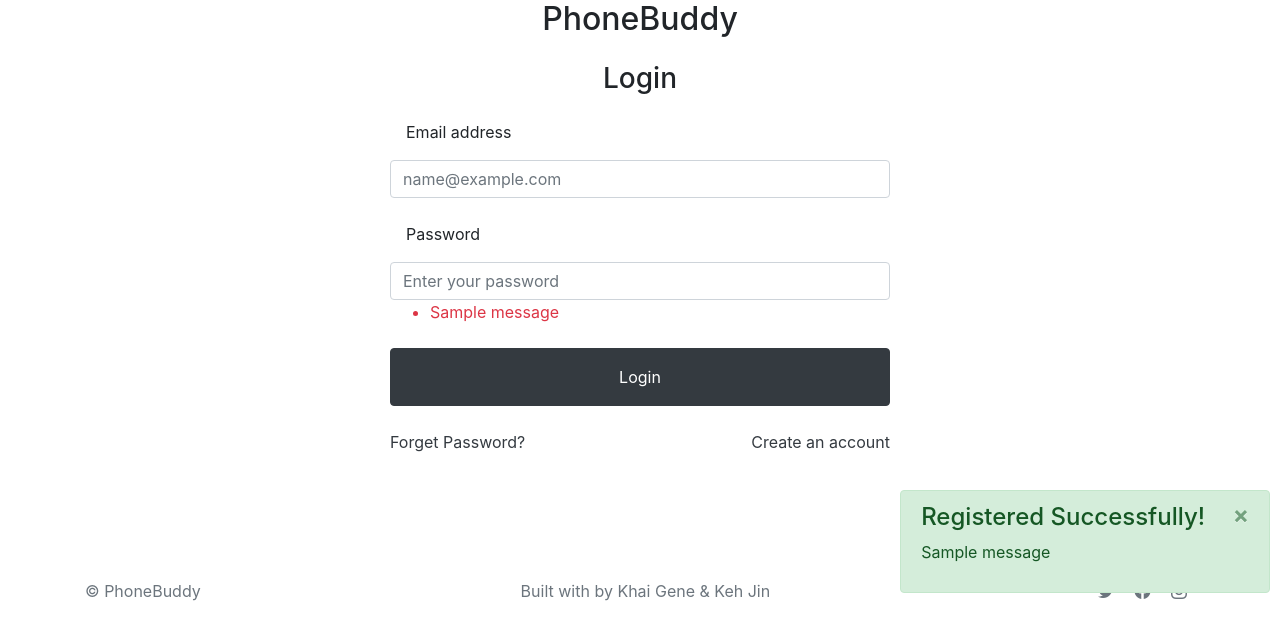
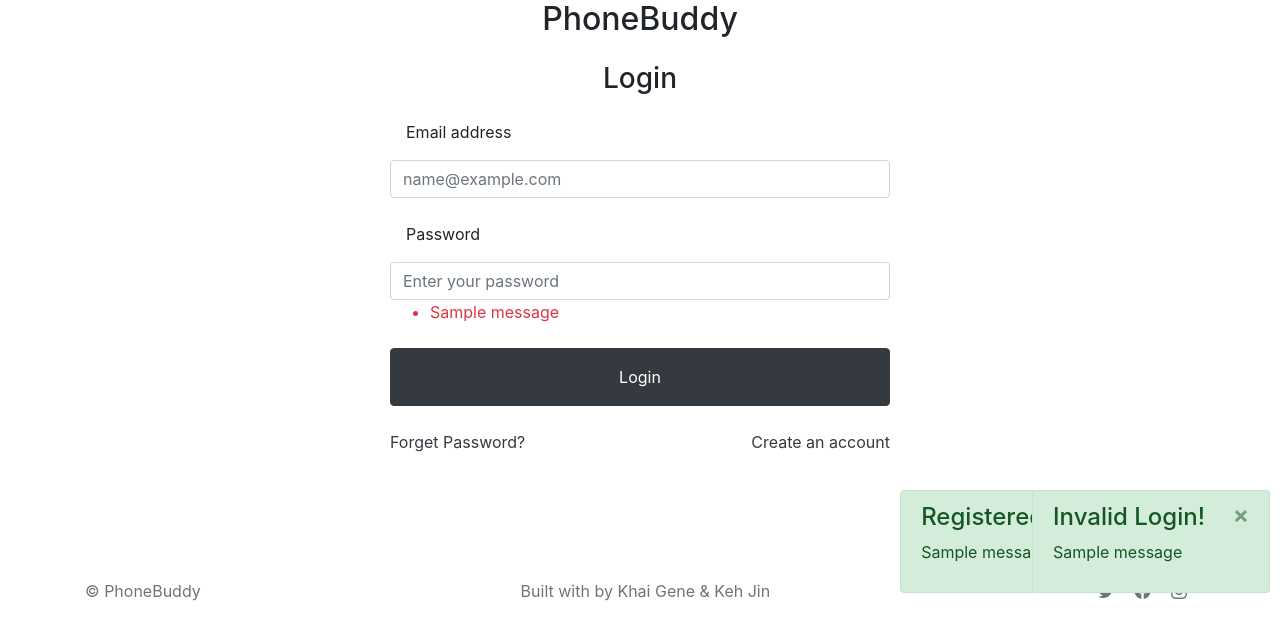
Before and after one commit to FallenHamster/PhoneBuddy, a Flask app: page /login in a window 1280 px wide. Shown: the part 181-800 px from the top of the page. Run offline with Flask 2, Linux system fonts and the light colour scheme; tables that the repository leaves empty hold one stand-in row (values such as "Sample post"); one stand-in notice (Sample message) is shown; some libraries are stand-ins or nearby versions.

Commit message:
Created Invalid Login Message

```diff
--- a/Command.txt
+++ b/Command.txt
@@ -16,7 +16,7 @@ pip install flask_login
 
 To Do:
 Insert smartphone record
+Favourite page
 
 To Fix:
-homepage - footer
-smartphone - footer(when no result)
+Filter By
--- a/app.py
+++ b/app.py
@@ -105,14 +105,19 @@ def smartphone():
 
 @app.route('/smartphonedetail/<int:id>',methods = ['GET','POST'])
 def smartphonedetail(id):
-    smartphone = get_smartphone(id)
-    session['smartphoneid'] = id
-    conn = get_db_connection()
-    reviews = conn.execute('SELECT * FROM Review WHERE smartphoneID = ?',(id,)).fetchall()
-    users = conn.execute('SELECT User.first_name,User.last_name FROM User INNER JOIN Review ON User.id = Review.userID AND Review.smartphoneID = ?',(id,)).fetchall()
-    conn.close()
-    data = zip(reviews, users)
-    return render_template('smartphonedetail.html',smartphone = smartphone, data = data)
+    if session.get('loggedin') == True:
+        smartphone = get_smartphone(id)
+        session['smartphoneid'] = id
+        conn = get_db_connection()
+        reviews = conn.execute('SELECT * FROM Review WHERE smartphoneID = ?',(id,)).fetchall()
+        users = conn.execute('SELECT User.first_name,User.last_name FROM User INNER JOIN Review ON User.id = Review.userID AND Review.smartphoneID = ?',(id,)).fetchall()
+        conn.close()
+        data = zip(reviews, users)
+        return render_template('smartphonedetail.html',smartphone = smartphone, data = data)
+    else:
+        message = "Unauthorized Access! Please login to continue."
+        flash(message,'InvalidLogin')
+        return redirect('/login')
 
 @app.route('/logout')
 def logout():
@@ -125,37 +130,47 @@ def logout():
 
 @app.route('/edit',methods = ['GET','POST'])
 def edit():
-    id = session['id']
-    conn = get_db_connection()
-    users = conn.execute('SELECT * FROM User WHERE id = ?',(id)).fetchall()
+    if session.get('loggedin') == True:
+        id = session['id']
+        conn = get_db_connection()
+        users = conn.execute('SELECT * FROM User WHERE id = ?',(id)).fetchall()
 
-    form = EditForm(request.form)
-    if request.method == 'POST' and form.validate():
-        hashed_pw = generate_password_hash(form.password.data,"sha256")
-        conn.execute('UPDATE User SET first_name = ?,last_name = ?,email = ?, password = ? WHERE id = ?',(form.first_name.data, form.last_name.data, form.email.data, hashed_pw,  id[0]))
-        conn.commit()
-        conn.close()
-        message = "Account detail has been modified successfully"
-        flash(message,'edited')
-        return redirect(url_for('edit'))
-    return render_template('edit.html',users = users, form = form)
+        form = EditForm(request.form)
+        if request.method == 'POST' and form.validate():
+            hashed_pw = generate_password_hash(form.password.data,"sha256")
+            conn.execute('UPDATE User SET first_name = ?,last_name = ?,email = ?, password = ? WHERE id = ?',(form.first_name.data, form.last_name.data, form.email.data, hashed_pw,  id[0]))
+            conn.commit()
+            conn.close()
+            message = "Account detail has been modified successfully"
+            flash(message,'edited')
+            return redirect(url_for('edit'))
+        return render_template('edit.html',users = users, form = form)
+    else:
+        message = "Unauthorized Access! Please login to continue."
+        flash(message,'InvalidLogin')
+        return redirect('/login')
 
 @app.route('/review', methods = ['GET','POST'])
 def review():
-    smartphoneID = session['smartphoneid']
-    id = session['id']
-    conn = get_db_connection()
-    model = conn.execute('SELECT model FROM Smartphone WHERE id = ?',(smartphoneID,)).fetchone()
-    form = ReviewForm(request.form)
-    if request.method == 'POST' and form.validate():
-        with sql.connect("database.db") as conn:
-            cur = conn.cursor()
-            cur.execute("INSERT INTO Review (title, content, rating, smartphoneID, userID) VALUES (?,?,?,?,?)",(form.title.data, form.content.data, form.rating.data, smartphoneID, id[0]))
-            conn.commit()
-            message = "Review has been added successfully"
-            flash(message,'review')
-        return redirect(url_for('smartphone'))
-    return render_template('review.html', form = form, model = model)
+    if session.get('loggedin') == True:
+        smartphoneID = session['smartphoneid']
+        id = session['id']
+        conn = get_db_connection()
+        model = conn.execute('SELECT model FROM Smartphone WHERE id = ?',(smartphoneID,)).fetchone()
+        form = ReviewForm(request.form)
+        if request.method == 'POST' and form.validate():
+            with sql.connect("database.db") as conn:
+                cur = conn.cursor()
+                cur.execute("INSERT INTO Review (title, content, rating, smartphoneID, userID) VALUES (?,?,?,?,?)",(form.title.data, form.content.data, form.rating.data, smartphoneID, id[0]))
+                conn.commit()
+                message = "Review has been added successfully"
+                flash(message,'review')
+            return redirect(url_for('smartphone'))
+        return render_template('review.html', form = form, model = model)
+    else:
+        message = "Unauthorized Access! Please login to continue."
+        flash(message,'InvalidLogin')
+        return redirect('/login')
 
 if __name__ == '__main__':
     app.run(debug = True)
--- a/templates/Login.html
+++ b/templates/Login.html
@@ -80,6 +80,25 @@
 {% endif %}
 {% endwith %}
 
+{% with NotLoggedIn = get_flashed_messages(category_filter=["InvalidLogin"]) %}
+{% if NotLoggedIn %}
+    {%- for msg in NotLoggedIn %}
+    <div class="position-relative">
+        <div class="rightbtm" >
+            <div class="alert alert-success alert-dismissible fade show" role="alert">
+                <h4>Invalid Login!</h4>
+                <button type="button" class="close" data-dismiss="alert" aria-label="Close">
+                    <span aria-hidden="true">&times;</span>
+                </button>
+                <p>{{ msg }}</p>
+            </div>
+        </div>
+    </div>
+    {% endfor -%}
+{% endif %}
+{% endwith %}
+
+
 <script>
     $(function() {
        $('.flash').delay(500).fadeIn('normal', function() {
```
Also changed, not shown: templates/Home.html (+10 -1 lines), database.db.
